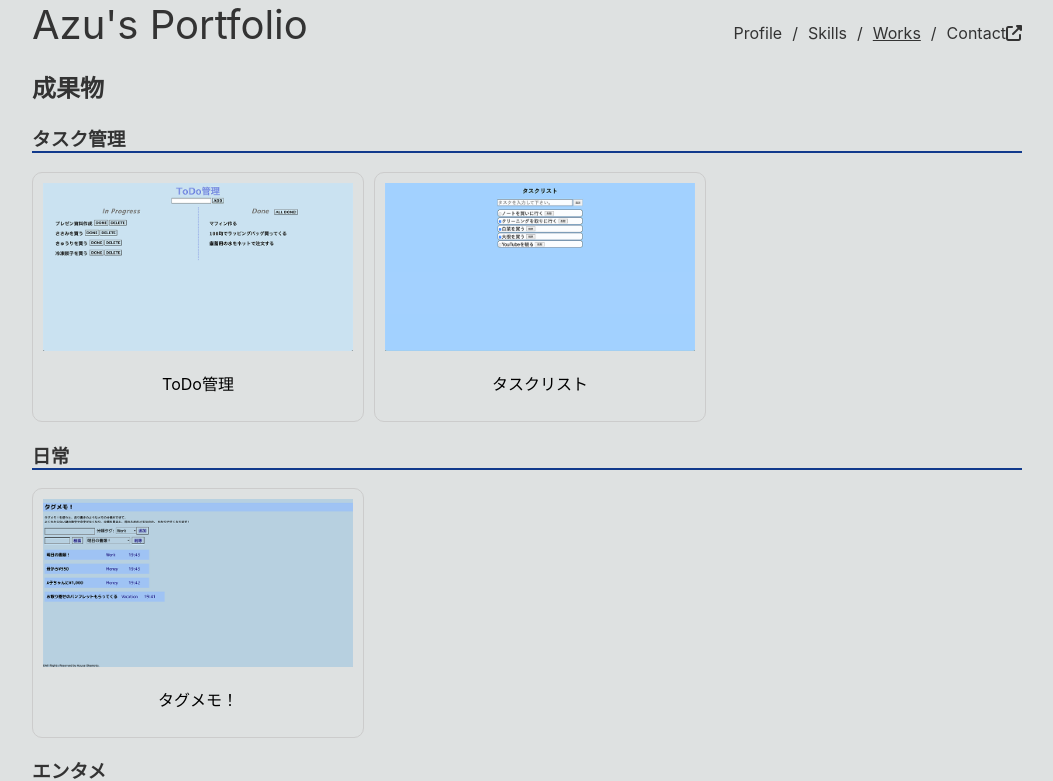
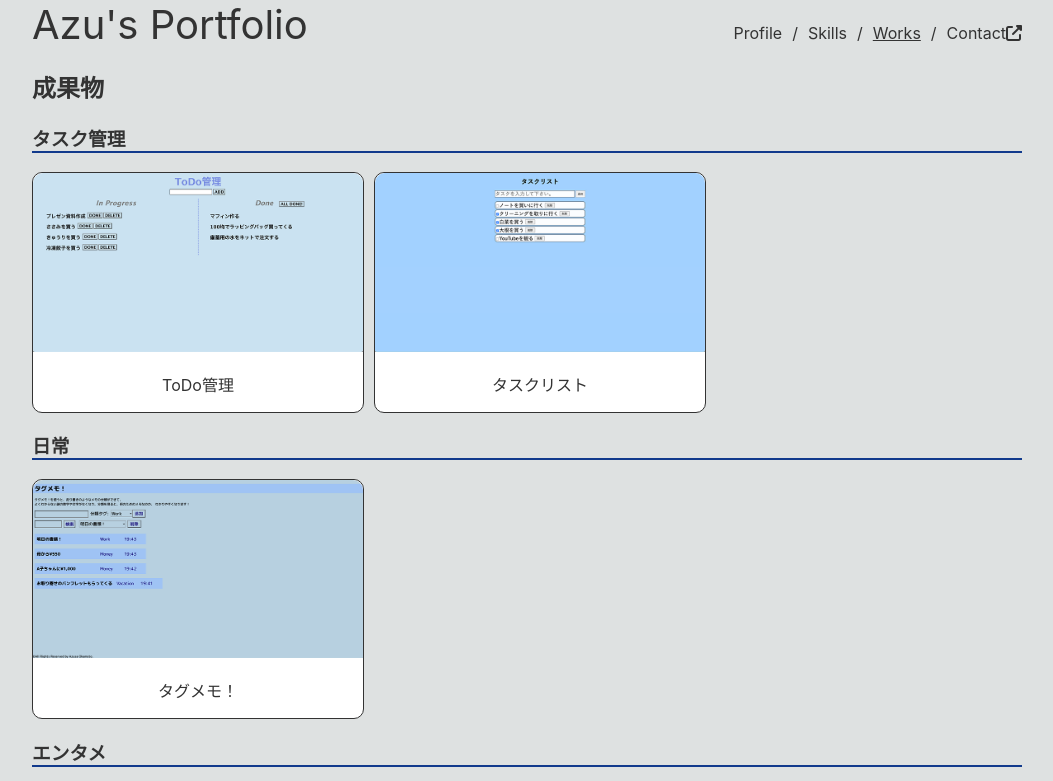
Before and after one commit to azufb/renewal-portfolio, a React (Create React App) app: page /Works in a window 1280 px wide. Shown: the top 781 px of the page, without its empty margins (113-1166 px from the left). Built offline with nearby package versions, Linux system fonts and the light colour scheme.

Commit message:
成果物カードhover時の挙動修正

```diff
--- a/src/App.css
+++ b/src/App.css
@@ -139,6 +139,44 @@
   margin-top: 0px;
 }
 
+/* My Worksページ */
+.works {
+  width: 990px;
+  margin: 0 auto;
+}
+
+.cards {
+  display: flex;
+}
+
+.card {
+  border: 1px solid #333333;
+  border-radius: 10px;
+  width: 330px;
+  height: auto;
+  background-color: #fff;
+}
+
+.card:nth-child(n+2) {
+  margin-left: 10px;
+}
+
+.card img {
+  width: 330px;
+  height: auto;
+  border-top-left-radius: 10px;
+  border-top-right-radius: 10px;
+}
+
+.card:hover {
+  transform: translateY(-15px);
+}
+
+.card p {
+  text-align: center;
+  color: #333333;
+}
+
 /* お問い合わせリンク*/
 .contact {
   width: 990px;
@@ -154,44 +192,6 @@
   box-shadow: rgba(6, 24, 44, 0.4) 0px 0px 0px 2px, rgba(6, 24, 44, 0.65) 0px 4px 6px -1px, rgba(255, 255, 255, 0.08) 0px 1px 0px;
 }
 
-/* My Worksページ */
-.works {
-  width: 990px;
-  margin: 0 auto;
-}
-
-.cards {
-  display: flex;
-}
-
-.card {
-  border: 1px solid #ccc;
-  border-radius: 10px;
-  width: 330px;
-  height: auto;
-}
-
-.card:nth-child(n+2) {
-  margin-left: 10px;
-}
-
-.cardContents {
-  padding: 10px;
-}
-
-.card img {
-  width: 310px;
-  height: auto;
-}
-
-.card img:hover {
-  opacity: 0.3;
-}
-
-.card p {
-  text-align: center;
-}
-
 /* フッター */
 footer {
   text-align: center;
```
